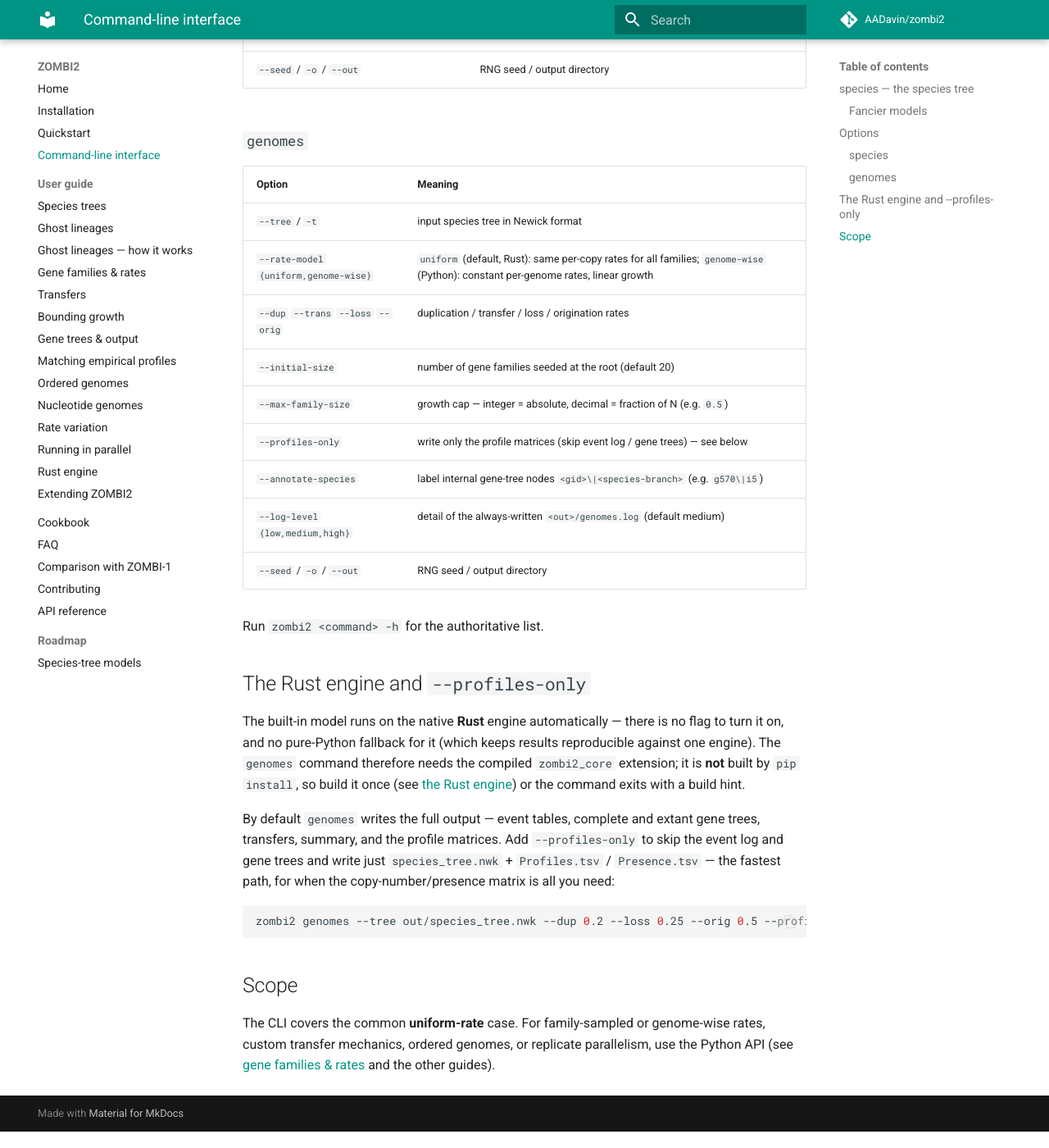
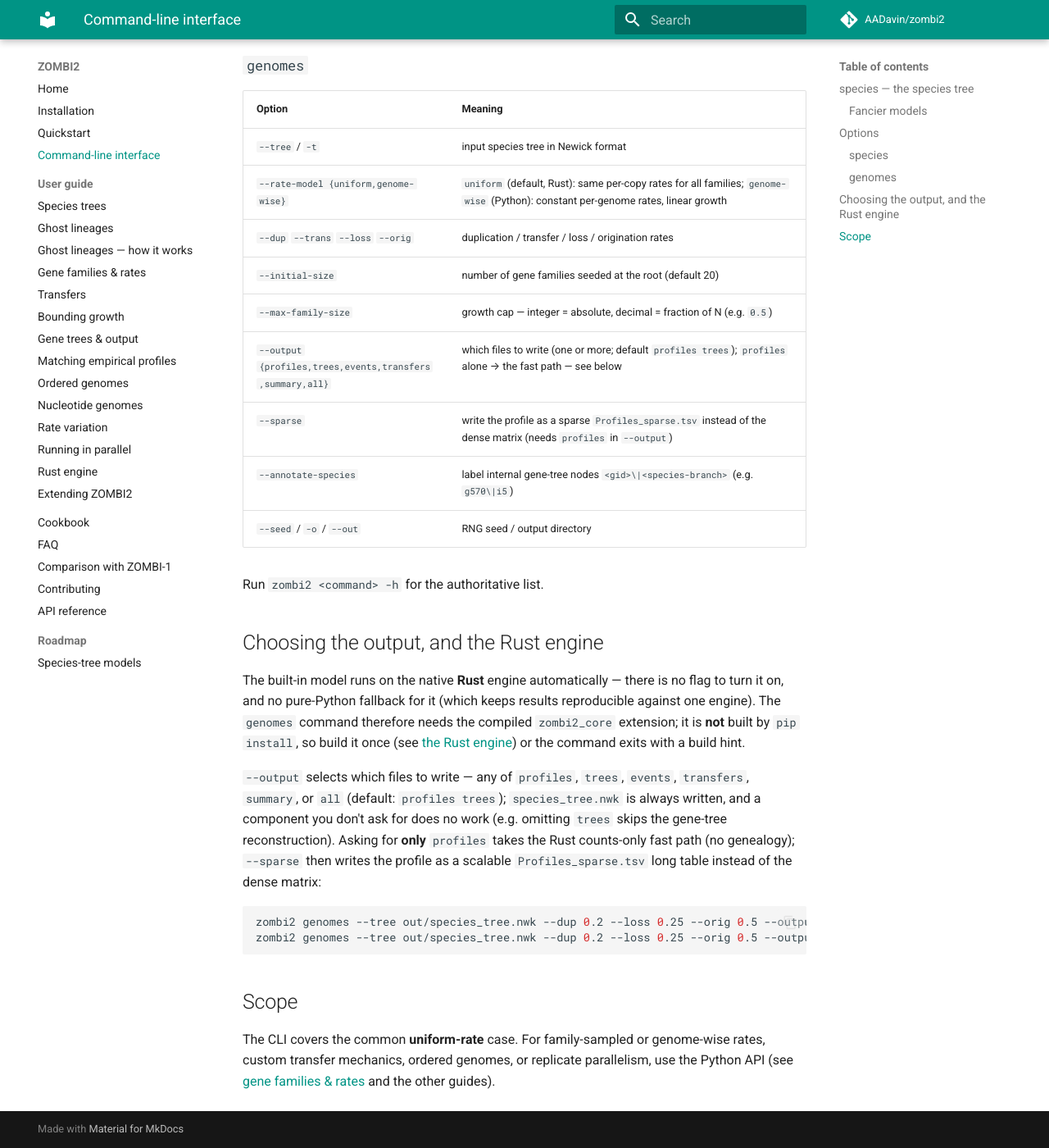
Before and after one commit to AADavin/zombi2, an MkDocs documentation site: the page built from docs/cli.md, in a window 1280 px wide and 1400 px high, scrolled down 2379 px. Shown: the whole window at 82% size. Built offline with MkDocs 1.6.1 and Material for MkDocs 9.7.7, drawn with Linux system fonts in a browser that asks for light colours; comment, search, counter and statistics services are not loaded; some of the changed text lies outside the part shown.

Commit message:
cli: --output {profiles,trees,events,transfers,summary,all} replaces --profiles-only; params log always full
- genomes: --output selects which files to write (one or more components, or
  'all'); default 'profiles trees'. 'profiles' alone takes the Rust counts-only
  fast path; larger sets call Genomes.write(include=...). --sparse composes,
  guarded to require 'profiles'. Drops --profiles-only.
- The parameters log (species_tree.log / genomes.log) is now ALWAYS written in
  full; --log-level is removed (levels were only ever meant for output files).
- Tests + cli.md/quickstart/faq updated.

Co-Authored-By: Claude Opus 4.8 <noreply@anthropic.com>

````diff
--- a/docs/cli.md
+++ b/docs/cli.md
@@ -65,11 +65,9 @@ sampler. See [ghost lineages](guide/ghost-lineages.md):
 zombi2 species --tips 50 --death 0.6 --ghosts -o out/
 ```
 
-**Reproducible runs.** Every run **always** writes its parameters to `<out>/species_tree.log`
-(or `<out>/genomes.log`) — version, command line, seed, and the parameters used.
-`--log-level {low,medium,high}` sets the detail: `low` is the bare minimum to reproduce,
-`medium` (default) adds the core scientific parameters, `high` adds a timestamp and every
-argument.
+**Reproducible runs.** Every run **always** writes the full set of parameters to
+`<out>/species_tree.log` (or `<out>/genomes.log`) — version, timestamp, command line, seed, and
+every option used — so any run can be reproduced.
 
 ## Options
 
@@ -88,7 +86,6 @@ argument.
 | `--removal` | [forward] removal probability `r` on sampling (`r<1` → sampled ancestors; default `1.0`) |
 | `--ghosts` / `--ghost-method {rejection,htransform}` | [backward] un-prune extinct/unsampled ghost lineages |
 | `--max-attempts` / `--max-lineages` | [forward] extinction-retry cap / live-lineage cap |
-| `--log-level {low,medium,high}` | detail of the always-written `<out>/species_tree.log` (default medium) |
 | `--seed` / `-o` / `--out` | RNG seed / output directory |
 
 ### `genomes`
@@ -100,14 +97,14 @@ argument.
 | `--dup` `--trans` `--loss` `--orig` | duplication / transfer / loss / origination rates |
 | `--initial-size` | number of gene families seeded at the root (default 20) |
 | `--max-family-size` | growth cap — integer = absolute, decimal = fraction of N (e.g. `0.5`) |
-| `--profiles-only` | write only the profile matrices (skip event log / gene trees) — see below |
+| `--output {profiles,trees,events,transfers,summary,all}` | which files to write (one or more; default `profiles trees`); `profiles` alone → the fast path — see below |
+| `--sparse` | write the profile as a sparse `Profiles_sparse.tsv` instead of the dense matrix (needs `profiles` in `--output`) |
 | `--annotate-species` | label internal gene-tree nodes `<gid>\|<species-branch>` (e.g. `g570\|i5`) |
-| `--log-level {low,medium,high}` | detail of the always-written `<out>/genomes.log` (default medium) |
 | `--seed` / `-o` / `--out` | RNG seed / output directory |
 
 Run `zombi2 <command> -h` for the authoritative list.
 
-## The Rust engine and `--profiles-only`
+## Choosing the output, and the Rust engine
 
 The built-in model runs on the native **Rust** engine automatically — there is no flag to turn
 it on, and no pure-Python fallback for it (which keeps results reproducible against one engine).
@@ -115,13 +112,16 @@ The `genomes` command therefore needs the compiled `zombi2_core` extension; it i
 by `pip install`, so build it once (see [the Rust engine](guide/rust-engine.md)) or the command
 exits with a build hint.
 
-By default `genomes` writes the full output — event tables, complete and extant gene trees,
-transfers, summary, and the profile matrices. Add `--profiles-only` to skip the event log and
-gene trees and write just `species_tree.nwk` + `Profiles.tsv` / `Presence.tsv` — the fastest
-path, for when the copy-number/presence matrix is all you need:
+`--output` selects which files to write — any of `profiles`, `trees`, `events`, `transfers`,
+`summary`, or `all` (default: `profiles trees`); `species_tree.nwk` is always written, and a
+component you don't ask for does no work (e.g. omitting `trees` skips the gene-tree
+reconstruction). Asking for **only** `profiles` takes the Rust counts-only fast path (no
+genealogy); `--sparse` then writes the profile as a scalable `Profiles_sparse.tsv` long table
+instead of the dense matrix:
 
 ```bash
-zombi2 genomes --tree out/species_tree.nwk --dup 0.2 --loss 0.25 --orig 0.5 --profiles-only -o out/
+zombi2 genomes --tree out/species_tree.nwk --dup 0.2 --loss 0.25 --orig 0.5 --output all -o out/
+zombi2 genomes --tree out/species_tree.nwk --dup 0.2 --loss 0.25 --orig 0.5 --output profiles --sparse -o out/
 ```
 
 ## Scope
--- a/docs/faq.md
+++ b/docs/faq.md
@@ -9,7 +9,7 @@ as durations. See the [command-line interface](cli.md).
 ### Is the CLI using the Rust engine?
 
 Yes — the built-in model runs on Rust automatically, so `zombi2 genomes` uses it (there is no
-`--fast` flag any more). Add `--profiles-only` for the reduced, counts-only output. See the
+`--fast` flag any more). Use `--output profiles` for the reduced, counts-only output. See the
 [command-line interface](cli.md).
 
 ### How do I get just the profile matrix, fast?
--- a/docs/quickstart.md
+++ b/docs/quickstart.md
@@ -43,7 +43,7 @@ zombi2 species --birth 1 --death 0.3 --tips 20 --age 5 --seed 1 -o out/
 zombi2 genomes --tree out/species_tree.nwk --dup 0.2 --trans 0.1 --loss 0.25 --orig 0.5 -o out/
 ```
 
-The built-in model runs on Rust automatically; add `--profiles-only` for the counts-only
+The built-in model runs on Rust automatically; use `--output profiles` for the counts-only
 output. See the full [command-line interface](cli.md) for every option.
 
 ## Next steps
````
Also changed, not shown: 2 other files.
